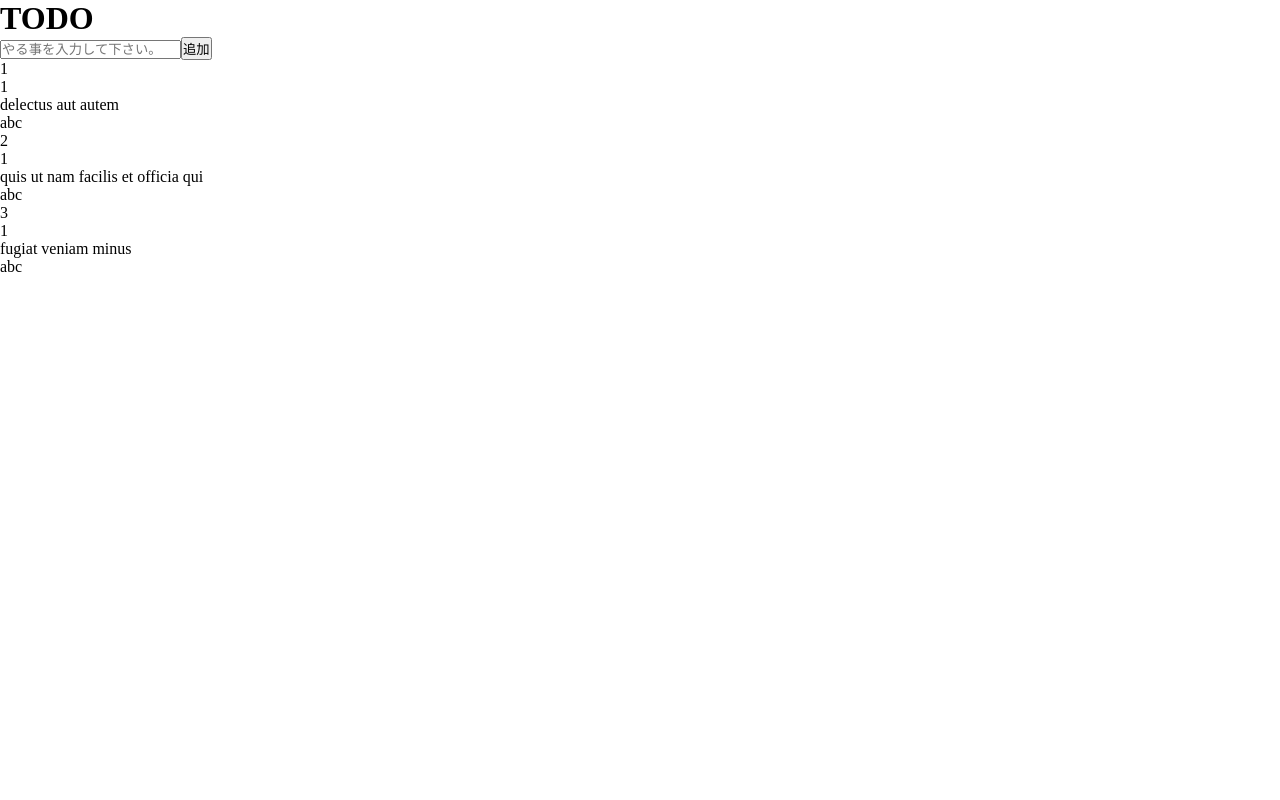
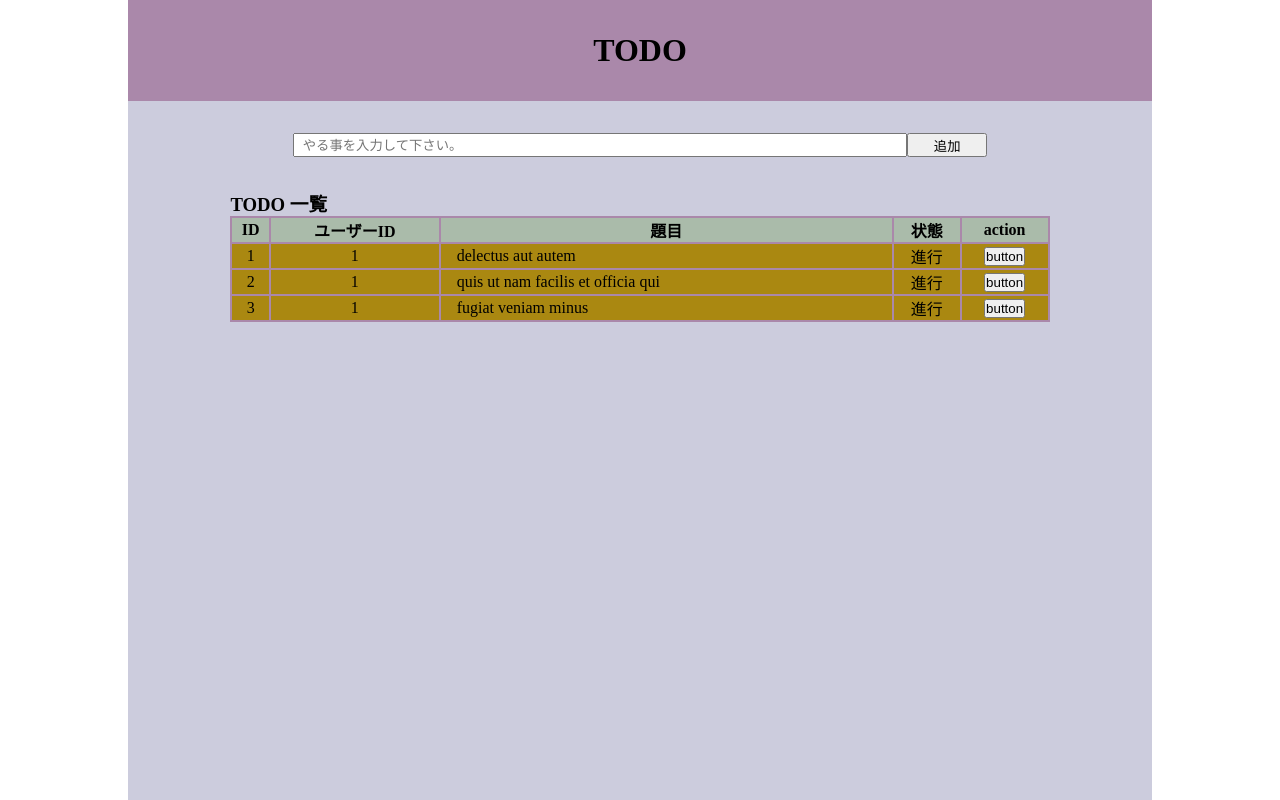
Before and after one commit to jini-labs-2/react-ts-practice, a React (Create React App) app: page / in a window 1280 px wide. Built offline with nearby package versions, Linux system fonts and the light colour scheme; the HTML template or start-up script is replaced by a standard one.

Commit message:
style適用

```diff
--- a/src/App.tsx
+++ b/src/App.tsx
@@ -3,7 +3,7 @@ import Todo from './pages/Todo';
 
 function App() {
   return (
-    <div className='app'>
+    <div className='app' style={{backgroundColor: "#ccd", width: "1024px", height: "100vh", margin: "0 auto"}}>
       <Todo />
     </div>
   );
--- a/src/components/todo/Todolist.tsx
+++ b/src/components/todo/Todolist.tsx
@@ -1,21 +1,36 @@
 import React from 'react'
 import { TODO } from '../../api/todo.type';
 
-const Todolist = ({todoList}:{todoList: TODO[]}) => {
+const Todolist = ({todoList}:{todoList: TODO[]}): React.JSX.Element => {
   return (
-    <div className="todo-list">
-    {todoList ? todoList.map(todo => {
-      return (
-        <div className="todo-item" key={todo.id}>
-          <div className='todo-id'>{todo.id}</div>
-          <div className='todo-user'>{todo.userId}</div>
-          <div className='todo-title'>{todo.title}</div>
-          <div className='todo-completed'>{todo.completed}</div>
-          <div className='todo-action'> abc</div>
-        </div>
-      )
-    }) : null}
-  </div>
+    <div className="todo-list" style={{margin: "0 auto", width: "80%"}}>
+      <div className="todo-items-header">
+        <h3> TODO 一覧</h3>
+      </div>
+      <table style={{backgroundColor: "#a8a", borderColor: "#000", width: "100%"}}>
+        <thead>
+          <tr style={{backgroundColor: "#aba"}}>
+            <th>ID</th>
+            <th>ユーザーID</th>
+            <th>題目</th>
+            <th>状態</th>
+            <th>action</th>
+          </tr>
+        </thead>
+        <tbody>
+          {todoList ? todoList.map(todo => {
+            return(
+              <tr className="todo-item" key={todo.id} style={{backgroundColor: "#a81"}}>
+                <td className='todo-id' style={{textAlign: "center"}}>{todo.id}</td>
+                <td className='todo-user' style={{textAlign: "center"}}>{todo.userId}</td>
+                <td className='todo-title' style={{paddingLeft: "1rem"}}>{todo.title}</td>
+                <td className='todo-completed' style={{textAlign: "center"}}>{todo.completed?'完了':'進行'}</td>
+                <td className='todo-action' style={{textAlign: "center"}}> <input type="button" value="button" /> </td>
+              </tr>
+          )}) : null}
+        </tbody>
+      </table>
+    </div>
   )
 }
 
--- a/src/pages/Todo.tsx
+++ b/src/pages/Todo.tsx
@@ -29,17 +29,21 @@ const Todo = () => {
 
   return (
     <div className='todo-inner'>
-      <h1>TODO</h1>
-      <div>
+      <div className='todo-header' style={{padding: "2rem 0", backgroundColor: "#a8a", textAlign: "center"}}>
+        <h1>TODO</h1>
+      </div>
+      <div className='todo-input' style={{display: "flex", justifyContent: "center", margin: "2rem 0"}}>
         <input
           type='text'
           value={inputValue}
           onChange={inputHandle}
-          placeholder='やる事を入力して下さい。'/>
+          placeholder='やる事を入力して下さい。'
+          style={{width: "60%", height: "1.5rem", padding: "0.5rem"}}/>
         <input
           type='button'
           value='追加'
-          onClick={addHandle} />
+          onClick={addHandle}
+          style={{width: "80px", height: "1.5rem", }}/>
       </div>
       <Todolist todoList={todos}/>
     </div>
```
